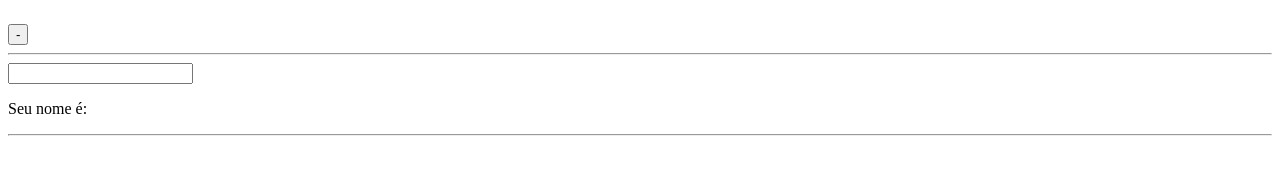
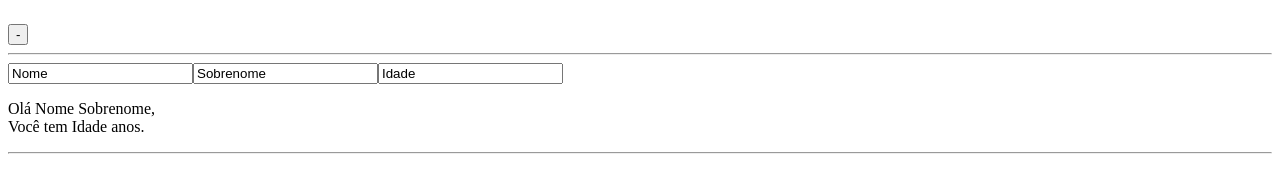
Before and after one commit to Dev-JoseRonaldo/iniciando-no-react, a React (Vite) app: page / in a window 1280 px wide. Shown: the part 482-668 px from the top of the page. Built offline with nearby package versions, Linux system fonts and the light colour scheme.

Commit message:
:sparkles: feat: Resolvendo o exercício do formulário

```diff
--- a/src/components/Input.tsx
+++ b/src/components/Input.tsx
@@ -1,15 +1,29 @@
 import React, { useState } from "react";
 
 export const Input = () => {
-  const [name , setName] = useState('');
+  const [name , setName] = useState('Nome');
+  const [sobrenome , setSobrenome] = useState('Sobrenome');
+  const [idade , setIdade] = useState('Idade');
+
 
   function mudandoName(event: React.ChangeEvent<HTMLInputElement>){
-    setName(event?.target.value);
+    setName(event.target.value);
   }
+
+  function mudandoSobrenome(event: React.ChangeEvent<HTMLInputElement>){
+    setSobrenome(event.target.value);
+  }
+
+  function mudandoIdade(event: React.ChangeEvent<HTMLInputElement>){
+    setIdade(event.target.value);
+  }
+
   return(
     <div className="input">
       <input type="text"  value={name} onChange={mudandoName}/>
-      <p>Seu nome é: {name}</p>
+      <input type="text"  value={sobrenome} onChange={mudandoSobrenome}/>
+      <input type="text"  value={idade} onChange={mudandoIdade}/>
+      <p>Olá {name} {sobrenome},<br /> Você tem {idade} anos.</p>
     </div>
   );
 }
```
